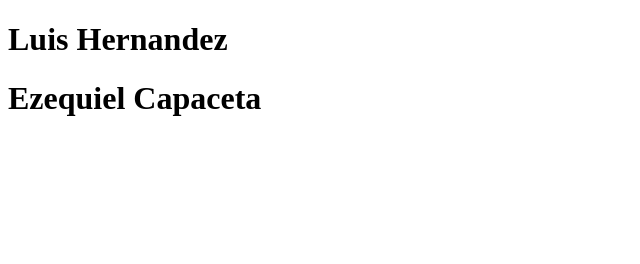
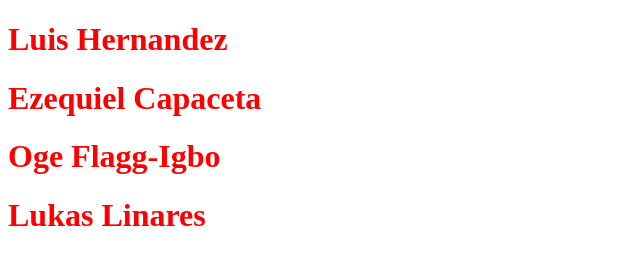
Before and after one commit to ZDC7096/sdsu_first_webpage, a plain HTML site: page index.html in a window 1280 px wide. Shown: the whole page, without its empty margins (0-640 px from the left). Drawn offline with Linux system fonts and the light colour scheme.

Commit message:
merged changes

```diff
--- a/index.html
+++ b/index.html
@@ -5,9 +5,16 @@
     <meta http-equiv="X-UA-Compatible" content="IE=edge">
     <meta name="viewport" content="width=device-width, initial-scale=1.0">
     <title>Document</title>
+    <style>
+        h1 {
+            color: red;
+        }
+    </style>
 </head>
 <body>
     <h1>Luis Hernandez</h1>
     <h1>Ezequiel Capaceta</h1>
+	<h1>Oge Flagg-Igbo</h1>
 </body>
 </html>
+<h1>Lukas Linares</h1>
```
